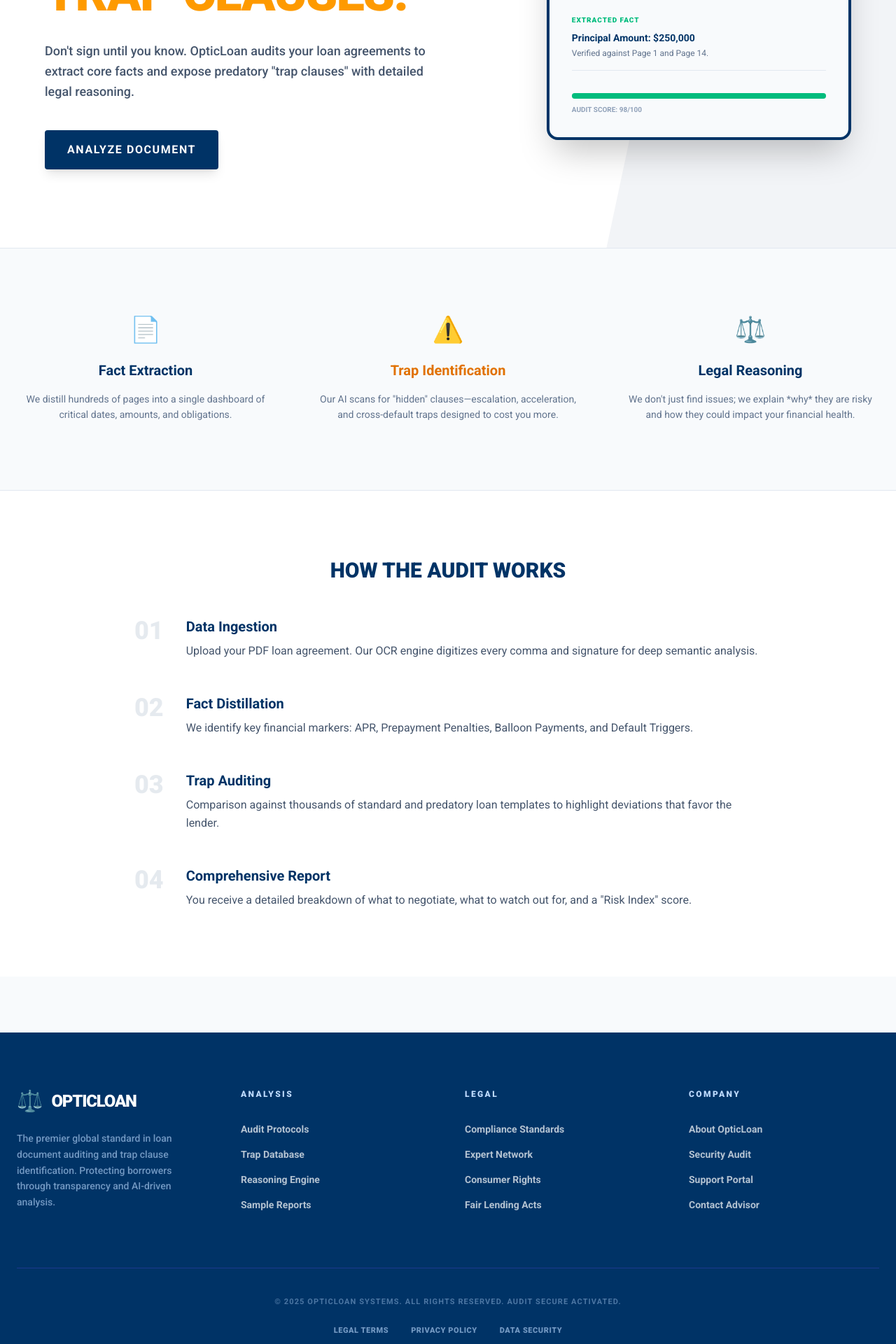
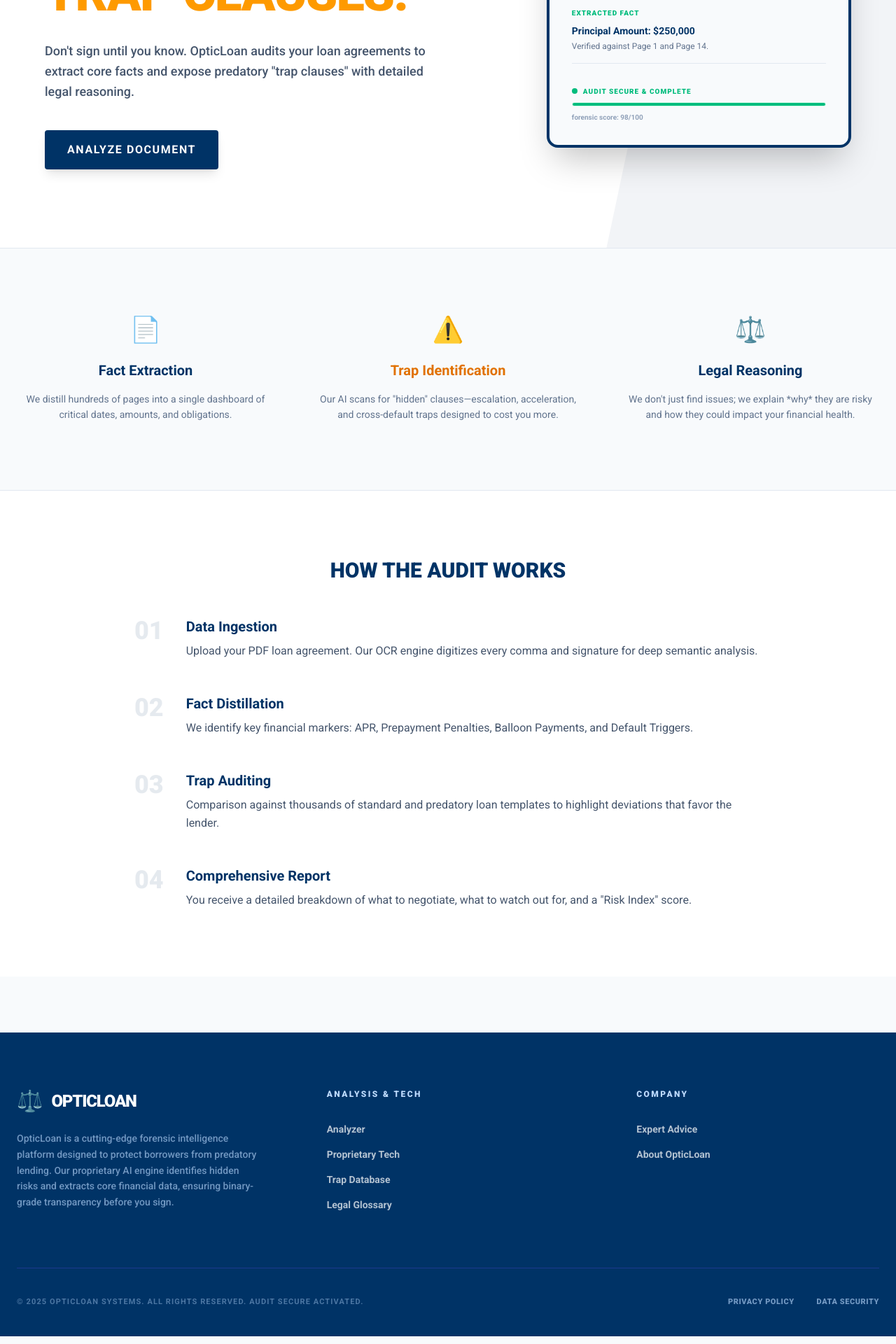
Before and after one commit to Samayeeta/OpticLoan_2, a React (Vite) app in the folder dashboard/: page / in a window 1280 px wide. Shown: the part 400-2320 px from the top of the page at 70% size. Built offline with nearby package versions, Linux system fonts and the light colour scheme.

Commit message:
UI: Final refinements to Header, Footer, and Dashboard as requested

```diff
--- a/dashboard/src/components/Footer.jsx
+++ b/dashboard/src/components/Footer.jsx
@@ -5,54 +5,41 @@
     return (
         <footer className="bg-[#003366] text-white pt-20 pb-10">
             <div className="max-w-7xl mx-auto px-6">
-                <div className="grid grid-cols-1 md:grid-cols-2 lg:grid-cols-4 gap-12 mb-20">
+                <div className="grid grid-cols-1 md:grid-cols-2 lg:grid-cols-3 gap-24 mb-20">
                     <div className="space-y-6">
                         <div className="flex items-center gap-3">
                             <span className="text-3xl">⚖️</span>
                             <span className="text-2xl font-black tracking-tighter">OPTICLOAN</span>
                         </div>
                         <p className="text-blue-200/60 leading-relaxed text-sm font-medium">
-                            The premier global standard in loan document auditing and trap clause identification. Protecting borrowers through transparency and AI-driven analysis.
+                            OpticLoan is a cutting-edge forensic intelligence platform designed to protect borrowers from predatory lending. Our proprietary AI engine identifies hidden risks and extracts core financial data, ensuring binary-grade transparency before you sign.
                         </p>
                     </div>
 
                     <div>
-                        <h4 className="text-xs font-black uppercase tracking-[0.2em] mb-8 text-blue-200">Analysis</h4>
+                        <h4 className="text-xs font-black uppercase tracking-[0.2em] mb-8 text-blue-200">Analysis & Tech</h4>
                         <ul className="space-y-4 text-sm font-bold text-white/70">
-                            <li><Link to="/upload" className="hover:text-white transition-colors">Audit Protocols</Link></li>
+                            <li><Link to="/" className="hover:text-white transition-colors">Analyzer</Link></li>
+                            <li><Link to="/technology" className="hover:text-white transition-colors">Proprietary Tech</Link></li>
                             <li><Link to="/trap-database" className="hover:text-white transition-colors">Trap Database</Link></li>
-                            <li><Link to="/upload" className="hover:text-white transition-colors">Reasoning Engine</Link></li>
-                            <li><Link to="/expert-advice" className="hover:text-white transition-colors">Sample Reports</Link></li>
-                        </ul>
-                    </div>
-
-                    <div>
-                        <h4 className="text-xs font-black uppercase tracking-[0.2em] mb-8 text-blue-200">Legal</h4>
-                        <ul className="space-y-4 text-sm font-bold text-white/70">
-                            <li><a href="#" className="hover:text-white transition-colors">Compliance Standards</a></li>
-                            <li><Link to="/expert-advice" className="hover:text-white transition-colors">Expert Network</Link></li>
-                            <li><a href="#" className="hover:text-white transition-colors">Consumer Rights</a></li>
-                            <li><a href="#" className="hover:text-white transition-colors">Fair Lending Acts</a></li>
+                            <li><Link to="/glossary" className="hover:text-white transition-colors">Legal Glossary</Link></li>
                         </ul>
                     </div>
 
                     <div>
                         <h4 className="text-xs font-black uppercase tracking-[0.2em] mb-8 text-blue-200">Company</h4>
                         <ul className="space-y-4 text-sm font-bold text-white/70">
+                            <li><Link to="/expert-advice" className="hover:text-white transition-colors">Expert Advice</Link></li>
                             <li><a href="#" className="hover:text-white transition-colors">About OpticLoan</a></li>
-                            <li><a href="#" className="hover:text-white transition-colors">Security Audit</a></li>
-                            <li><a href="#" className="hover:text-white transition-colors">Support Portal</a></li>
-                            <li><Link to="/expert-advice" className="hover:text-white transition-colors">Contact Advisor</Link></li>
                         </ul>
                     </div>
                 </div>
 
-                <div className="pt-10 border-t border-blue-900 flex flex-col md:row justify-between items-center gap-6">
+                <div className="pt-10 border-t border-blue-900 flex flex-col md:flex-row justify-between items-center gap-6">
                     <p className="text-[11px] font-bold text-blue-200/40 uppercase tracking-widest">
                         © {new Date().getFullYear()} OPTICLOAN SYSTEMS. ALL RIGHTS RESERVED. AUDIT SECURE ACTIVATED.
                     </p>
                     <div className="flex gap-8 text-[11px] font-black text-blue-200/60 uppercase tracking-wider">
-                        <a href="#" className="hover:text-white transition-colors">Legal Terms</a>
                         <a href="#" className="hover:text-white transition-colors">Privacy Policy</a>
                         <a href="#" className="hover:text-white transition-colors">Data Security</a>
                     </div>
--- a/dashboard/src/components/Header.jsx
+++ b/dashboard/src/components/Header.jsx
@@ -63,9 +63,6 @@
                     </div>
 
                     <div className="hidden sm:flex gap-2">
-                        <button className="px-3 py-1.5 text-xs font-bold text-[#003366] border-2 border-[#003366] rounded hover:bg-gray-50 transition-colors uppercase">
-                            LOG IN
-                        </button>
                         <Link to="/get-started" className="px-3 py-1.5 text-xs font-bold text-white bg-[#003366] rounded hover:bg-[#002244] shadow-md transition-all uppercase">
                             START
                         </Link>
@@ -101,9 +98,6 @@
                             </li>
                         ))}
                         <li className="pt-4 flex flex-col gap-3">
-                            <button className="w-full px-4 py-3 text-sm font-bold text-[#003366] border-2 border-[#003366] rounded uppercase">
-                                LOG IN
-                            </button>
                             <Link
                                 to="/get-started"
                                 onClick={() => setIsMenuOpen(false)}
--- a/dashboard/src/pages/Dashboard.jsx
+++ b/dashboard/src/pages/Dashboard.jsx
@@ -81,7 +81,7 @@
                     <div className="bg-white p-7 rounded shadow-[0_2px_10px_rgba(0,0,0,0.04)] border-b-[6px] border-emerald-400">
                         <p className="text-[9px] font-black text-slate-400 uppercase tracking-widest mb-3">FACTS EXTRACTED</p>
                         <p className="text-4xl font-black text-[#003366] mb-2">{Object.keys(facts || {}).length}</p>
-                        <p className="text-[10px] text-slate-400 font-bold leading-tight">Core financial terms identified by DistilBERT</p>
+                        <p className="text-[10px] text-slate-400 font-bold leading-tight">Primary financial markers identified</p>
                     </div>
                     {/* Stat 2 */}
                     <div className="bg-white p-7 rounded shadow-[0_2px_10px_rgba(0,0,0,0.04)] border-b-[6px] border-red-500">
--- a/dashboard/src/pages/Home.jsx
+++ b/dashboard/src/pages/Home.jsx
@@ -39,10 +39,14 @@
                                     <p className="text-xs text-slate-500 mt-1">Verified against Page 1 and Page 14.</p>
                                 </div>
                                 <div className="pt-2">
-                                    <div className="h-2 w-full bg-emerald-100 rounded-full overflow-hidden">
-                                        <div className="h-full bg-emerald-500 w-full animate-pulse"></div>
+                                    <div className="flex items-center gap-2 mb-2">
+                                        <span className="w-2 h-2 rounded-full bg-emerald-500"></span>
+                                        <p className="text-[10px] font-black text-emerald-500 uppercase tracking-widest">Audit Secure & Complete</p>
                                     </div>
-                                    <p className="text-[10px] font-bold text-slate-400 mt-2">AUDIT SCORE: 98/100</p>
+                                    <div className="h-1.5 w-full bg-emerald-50 rounded-full overflow-hidden border border-emerald-100">
+                                        <div className="h-full bg-emerald-500 w-full"></div>
+                                    </div>
+                                    <p className="text-[10px] font-bold text-slate-400 mt-2 lowercase">Forensic Score: 98/100</p>
                                 </div>
                             </div>
                         </div>
```
